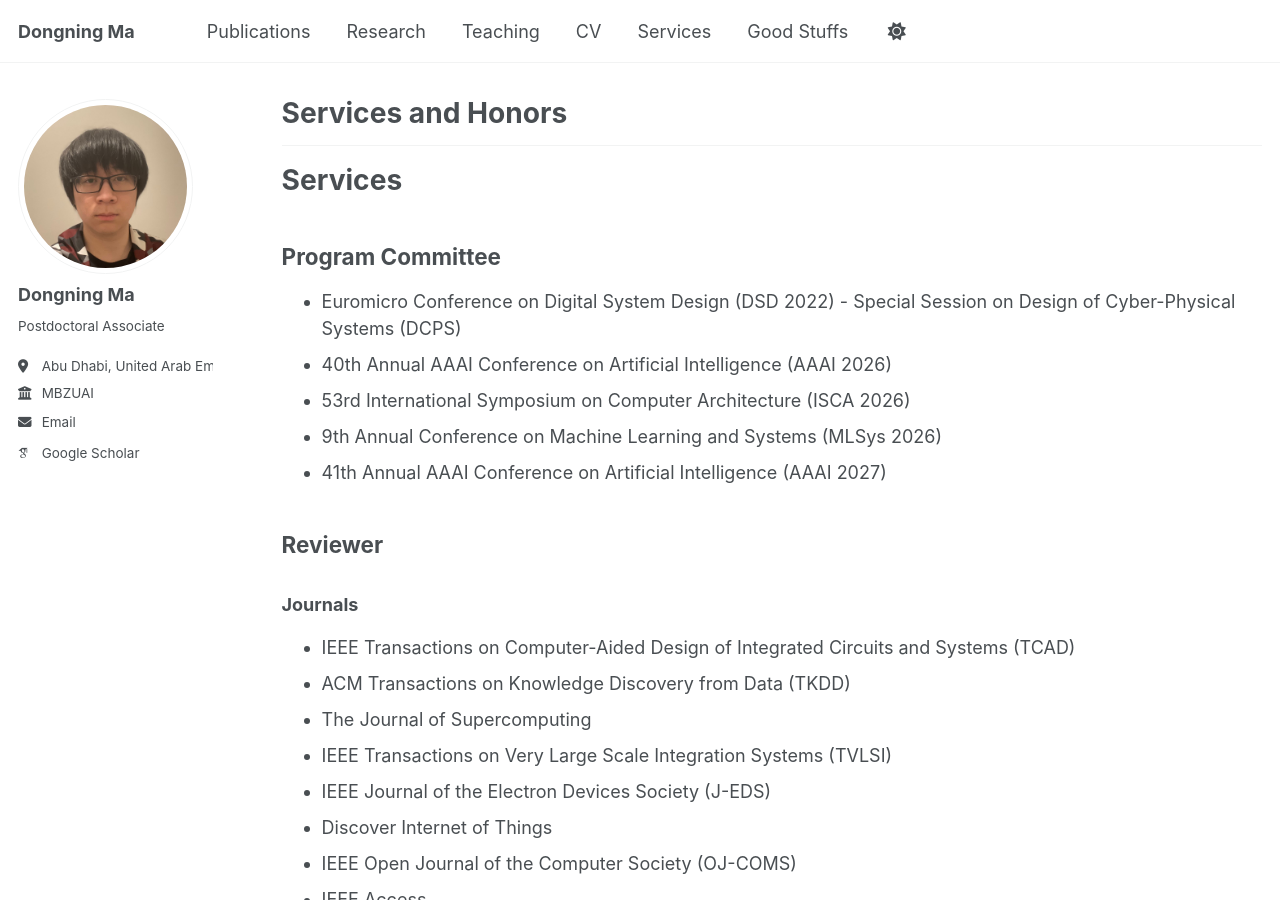
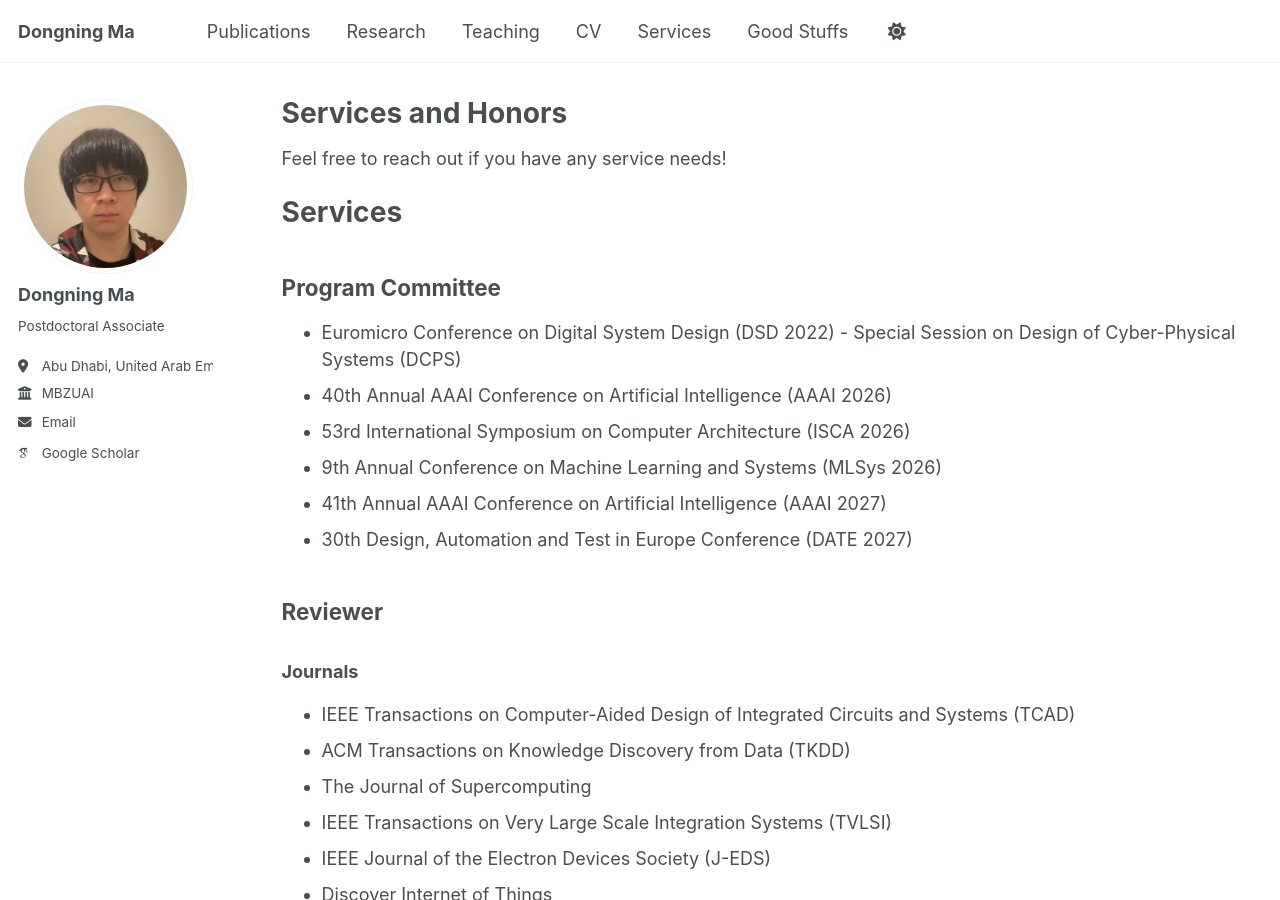
Before and after one commit to dongning-ma/dongning-ma.github.io, a Jekyll site: the page built from _pages/services.md, in a window 1280 px wide and 900 px high. Built offline with Jekyll 4.4.1, drawn with Linux system fonts in a browser that asks for light colours; some web fonts are replaced; a script that is not in the unit is left out.

Commit message:
update service history

```diff
--- a/_pages/services.md
+++ b/_pages/services.md
@@ -11,7 +11,8 @@ redirect_from:
   - /honor
 ---
 
----
+Feel free to reach out if you have any service needs!
+
 
 # Services
 
@@ -22,6 +23,7 @@ redirect_from:
  - 53rd International Symposium on Computer Architecture (ISCA 2026)
  - 9th Annual Conference on Machine Learning and Systems (MLSys 2026)
  - 41th Annual AAAI Conference on Artificial Intelligence (AAAI 2027)
+ - 30th Design, Automation and Test in Europe Conference (DATE 2027)
 
 
 ## Reviewer
```
